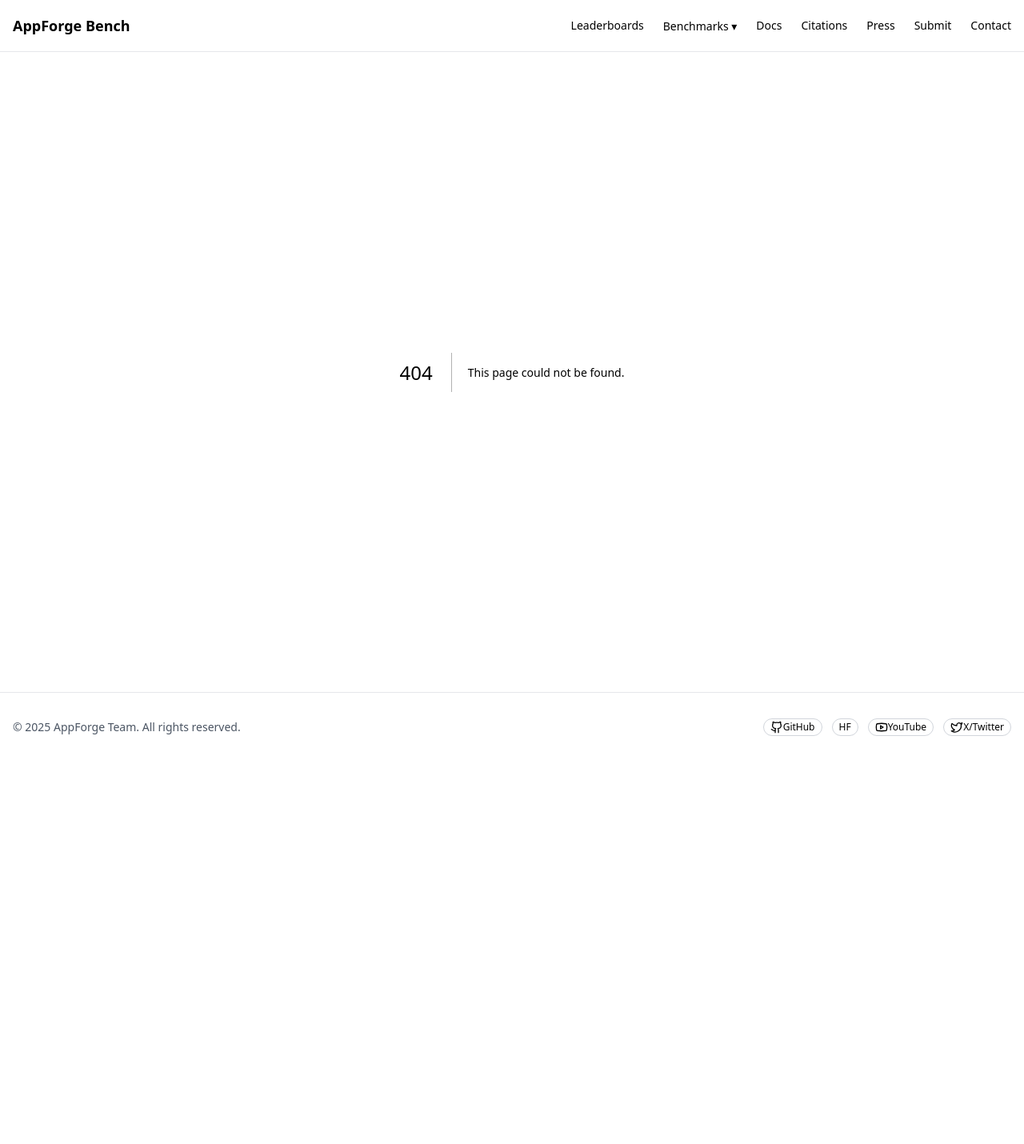
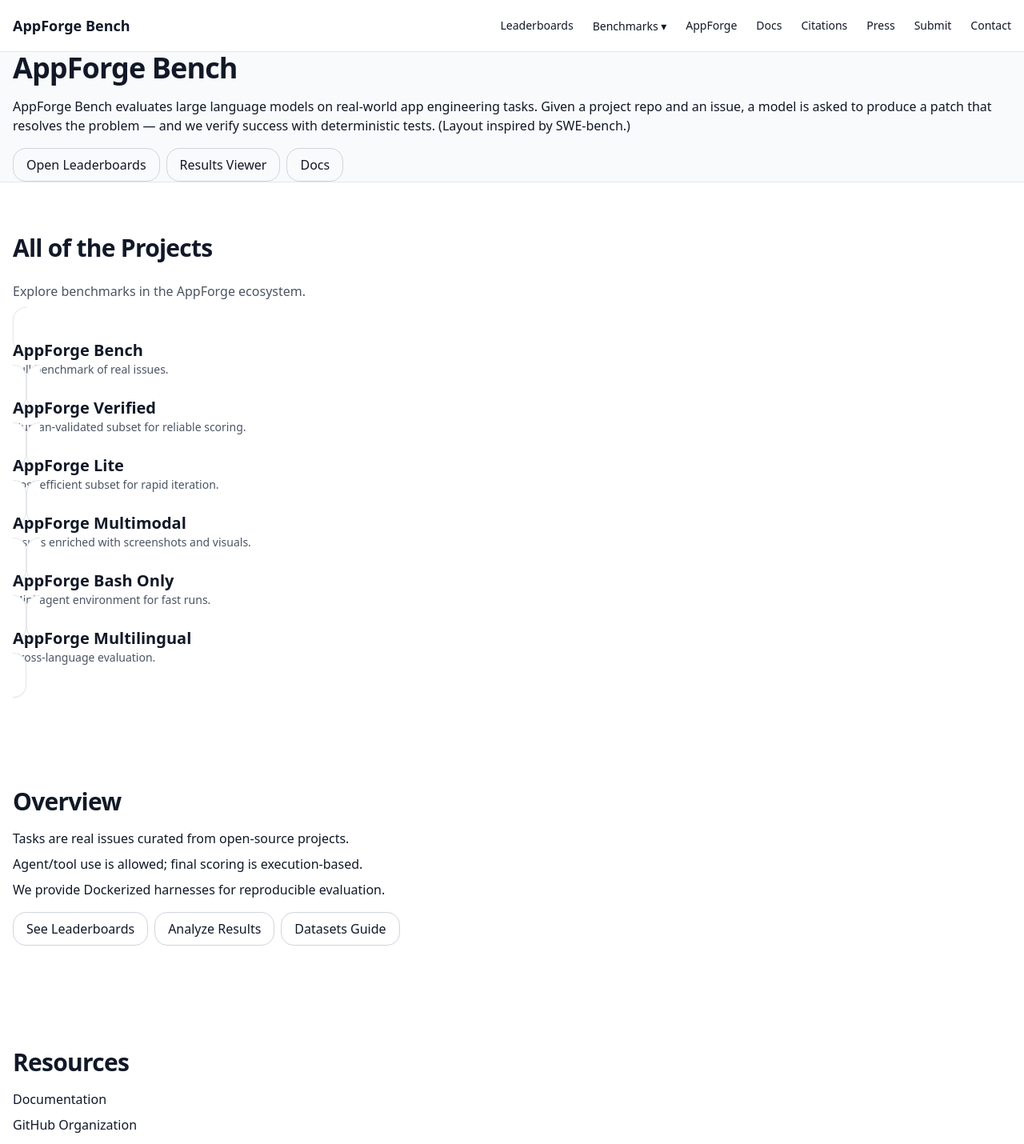
Before and after one commit to AppForge-Bench/appforge-bench.github.io, a Next.js app in the folder frontend/: page /AppForge in a window 1280 px wide. Before the commit this address had no page. Shown: the top 1430 px of the page at 80% size. Before the commit the page ends 952 px from the top, so only its background shows below. Built offline with nearby package versions, Linux system fonts and the light colour scheme.

Commit message:
Add files via upload

```diff
--- /dev/null
+++ b/frontend/app/AppForge/page.jsx
@@ -0,0 +1,110 @@
+export default function Page() {
+  return (
+    <main>
+      {/* Hero */}
+      <section className="bg-gray-50 border-b border-gray-200">
+        <div className="container py-12 space-y-4">
+          <h1 className="h1">AppForge Bench</h1>
+          <p className="text-gray-700 max-w-3xl">
+            AppForge Bench evaluates large language models on real-world app engineering tasks.
+            Given a project repo and an issue, a model is asked to produce a patch that resolves the problem —
+            and we verify success with deterministic tests. (Layout inspired by SWE-bench.)
+          </p>
+          <div className="flex flex-wrap gap-2">
+            <a className="btn" href="/">Open Leaderboards</a>
+            <a className="btn" href="/analyze">Results Viewer</a>
+            <a className="btn" href="/AppForge-Bench/">Docs</a>
+          </div>
+        </div>
+      </section>
+
+      {/* Variants grid */}
+      <section className="section">
+        <div className="container space-y-6">
+          <h2 className="h2">All of the Projects</h2>
+          <p className="text-gray-600">Explore benchmarks in the AppForge ecosystem.</p>
+          <div className="grid grid-cols-1 sm:grid-cols-2 lg:grid-cols-3 gap-4">
+            <a href="/benchmarks/appforge" className="card p-4 hover:bg-gray-50 transition">
+              <div className="h3 mb-1">AppForge Bench</div>
+              <p className="text-sm text-gray-600">Full benchmark of real issues.</p>
+            </a>
+            <a href="/benchmarks/verified" className="card p-4 hover:bg-gray-50 transition">
+              <div className="h3 mb-1">AppForge Verified</div>
+              <p className="text-sm text-gray-600">Human-validated subset for reliable scoring.</p>
+            </a>
+            <a href="/benchmarks/lite" className="card p-4 hover:bg-gray-50 transition">
+              <div className="h3 mb-1">AppForge Lite</div>
+              <p className="text-sm text-gray-600">Cost-efficient subset for rapid iteration.</p>
+            </a>
+            <a href="/benchmarks/multimodal" className="card p-4 hover:bg-gray-50 transition">
+              <div className="h3 mb-1">AppForge Multimodal</div>
+              <p className="text-sm text-gray-600">Issues enriched with screenshots and visuals.</p>
+            </a>
+            <a href="/benchmarks/bash-only" className="card p-4 hover:bg-gray-50 transition">
+              <div className="h3 mb-1">AppForge Bash Only</div>
+              <p className="text-sm text-gray-600">Mini-agent environment for fast runs.</p>
+            </a>
+            <a href="/benchmarks/multilingual" className="card p-4 hover:bg-gray-50 transition">
+              <div className="h3 mb-1">AppForge Multilingual</div>
+              <p className="text-sm text-gray-600">Cross-language evaluation.</p>
+            </a>
+          </div>
+        </div>
+      </section>
+
+      {/* Overview */}
+      <section className="section">
+        <div className="container space-y-4">
+          <h2 className="h2">Overview</h2>
+          <ul className="list-disc pl-6 space-y-2 text-gray-700">
+            <li>Tasks are real issues curated from open-source projects.</li>
+            <li>Agent/tool use is allowed; final scoring is execution-based.</li>
+            <li>We provide Dockerized harnesses for reproducible evaluation.</li>
+          </ul>
+          <div className="flex flex-wrap gap-2">
+            <a className="btn" href="/">See Leaderboards</a>
+            <a className="btn" href="/analyze">Analyze Results</a>
+            <a className="btn" href="/AppForge-Bench/guides/datasets/">Datasets Guide</a>
+          </div>
+        </div>
+      </section>
+
+      {/* Resources */}
+      <section className="section">
+        <div className="container space-y-4">
+          <h2 className="h2">Resources</h2>
+          <ul className="list-disc pl-6 space-y-2">
+            <li><a className="hover:underline" href="/AppForge-Bench/">Documentation</a></li>
+            <li><a className="hover:underline" href="https://github.com/AppForge-Bench" target="_blank">GitHub Organization</a></li>
+            <li><a className="hover:underline" href="https://huggingface.co" target="_blank">Datasets on Hugging Face (placeholder)</a></li>
+            <li><a className="hover:underline" href="/citations">Citations</a></li>
+          </ul>
+        </div>
+      </section>
+
+      {/* Citation */}
+      <section className="section">
+        <div className="container space-y-3">
+          <h2 className="h2">Citation</h2>
+          <p className="text-gray-600">If you use AppForge Bench in your work, please cite:</p>
+          <pre className="bg-gray-50 p-3 rounded-xl overflow-x-auto text-sm">
+            <code>{`@inproceedings{{appforge2025,
+  title={{AppForge Bench}: Evaluating LLMs on Real-World App Tasks},
+  author={{Your Team}},
+  booktitle={{Conference}},
+  year={{2025}},
+  url={{https://appforge-bench.github.io}}
+}`}</code>
+          </pre>
+        </div>
+      </section>
+
+      {/* Footer CTA */}
+      <section className="section">
+        <div className="container">
+          <a className="btn" href="/">Back to Leaderboards</a>
+        </div>
+      </section>
+    </main>
+  );
+}
--- a/frontend/app/layout.tsx
+++ b/frontend/app/layout.tsx
@@ -1,4 +1,3 @@
-
 import "./globals.css";
 import Link from "next/link";
 import { Github, Youtube, Twitter } from "lucide-react";
@@ -28,6 +27,7 @@
                   <Link className="nav-link block px-3 py-1.5" href="/benchmarks/verified">AppForge Verified</Link>
                 </div>
               </div>
+              <Link className="nav-link" href="/AppForge">AppForge</Link>
               <Link className="nav-link" href="/AppForge-Bench/">Docs</Link>
               <Link className="nav-link" href="/citations">Citations</Link>
               <Link className="nav-link" href="/press">Press</Link>
```
